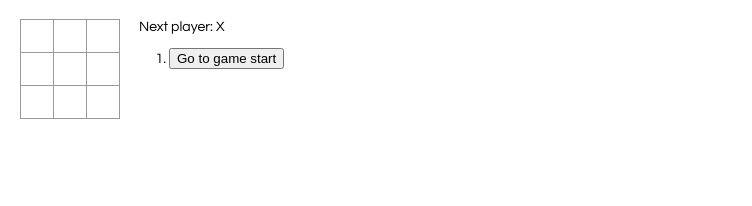
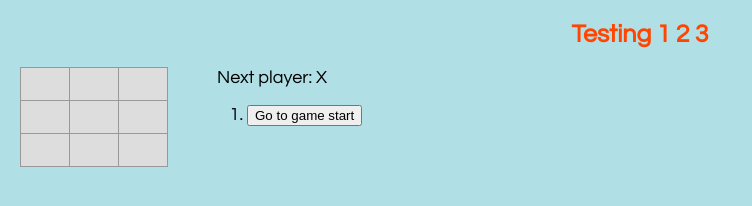
Before and after one commit to zoywongus/reacttest, a React app in the folder my-app/: page / in a window 1280 px wide. Shown: the whole page, without its empty margins (0-752 px from the left). Built offline with nearby package versions, Linux system fonts and the light colour scheme.

Commit message:
changed some formatting

```diff
--- a/my-app/public/index.html
+++ b/my-app/public/index.html
@@ -9,7 +9,7 @@
       homescreen on Android. See https://developers.google.com/web/fundamentals/engage-and-retain/web-app-manifest/
     -->
     <link rel="manifest" href="%PUBLIC_URL%/manifest.json">
-    <link rel="shortcut icon" href="%PUBLIC_URL%/favicon.ico">
+    <link rel="shortcut icon" href="%PUBLIC_URL%/image.png">
     <!--
       Notice the use of %PUBLIC_URL% in the tags above.
       It will be replaced with the URL of the `public` folder during the build.
@@ -21,7 +21,8 @@
     -->
     <title>Testing-REact</title>
   </head>
-  <body>
+  <body style="background-color:powderblue;">
+    <h2 style="color:orangered;font-size:25px;text-align:center;">Testing 1 2 3</h2>
     <noscript>
       You need to enable JavaScript to run this app.
     </noscript>
--- a/my-app/src/index.css
+++ b/my-app/src/index.css
@@ -1,5 +1,5 @@
 body {
-  font: 14px "Century Gothic", Futura, sans-serif;
+  font: 18px "Century Gothic", Futura, sans-serif;
   margin: 20px;
 }
 
@@ -18,10 +18,10 @@ ol, ul {
 }
 
 .square {
-  background: #fff;
+  background: #ddd;
   border: 1px solid #999;
   float: left;
-  font-size: 24px;
+  font-size: 28px;
   font-weight: bold;
   line-height: 34px;
   height: 34px;
@@ -29,7 +29,7 @@ ol, ul {
   margin-top: -1px;
   padding: 0;
   text-align: center;
-  width: 34px;
+  width: 50px;
 }
 
 .square:focus {
@@ -37,7 +37,7 @@ ol, ul {
 }
 
 .kbd-navigation .square:focus {
-  background: #ddd;
+  background: #fff;
 }
 
 .game {
@@ -46,5 +46,5 @@ ol, ul {
 }
 
 .game-info {
-  margin-left: 20px;
+  margin-left: 50px;
 }
```
Also changed, not shown: my-app/public/image.png (added), 1 other file.
